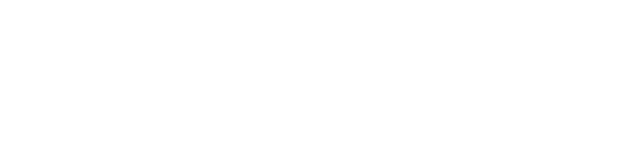
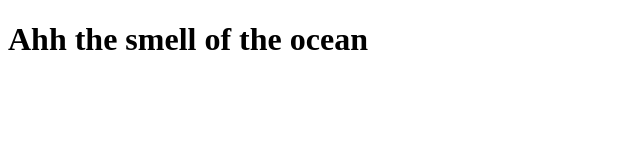
Before and after one commit to anye55/git-one, a plain HTML site: page index.html in a window 1280 px wide. Shown: the whole page, without its empty margins (0-640 px from the left). Drawn offline with Linux system fonts and the light colour scheme.

Commit message:
added h1

```diff
--- a/index.html
+++ b/index.html
@@ -4,6 +4,8 @@
     <meta charset="utf-8">
     <title>Intro to git</title>
   </head>
-  <body></body>
+  <body>
+    <h1>Ahh the smell of the ocean</h1>
+  </body>
 
 </html>
```
